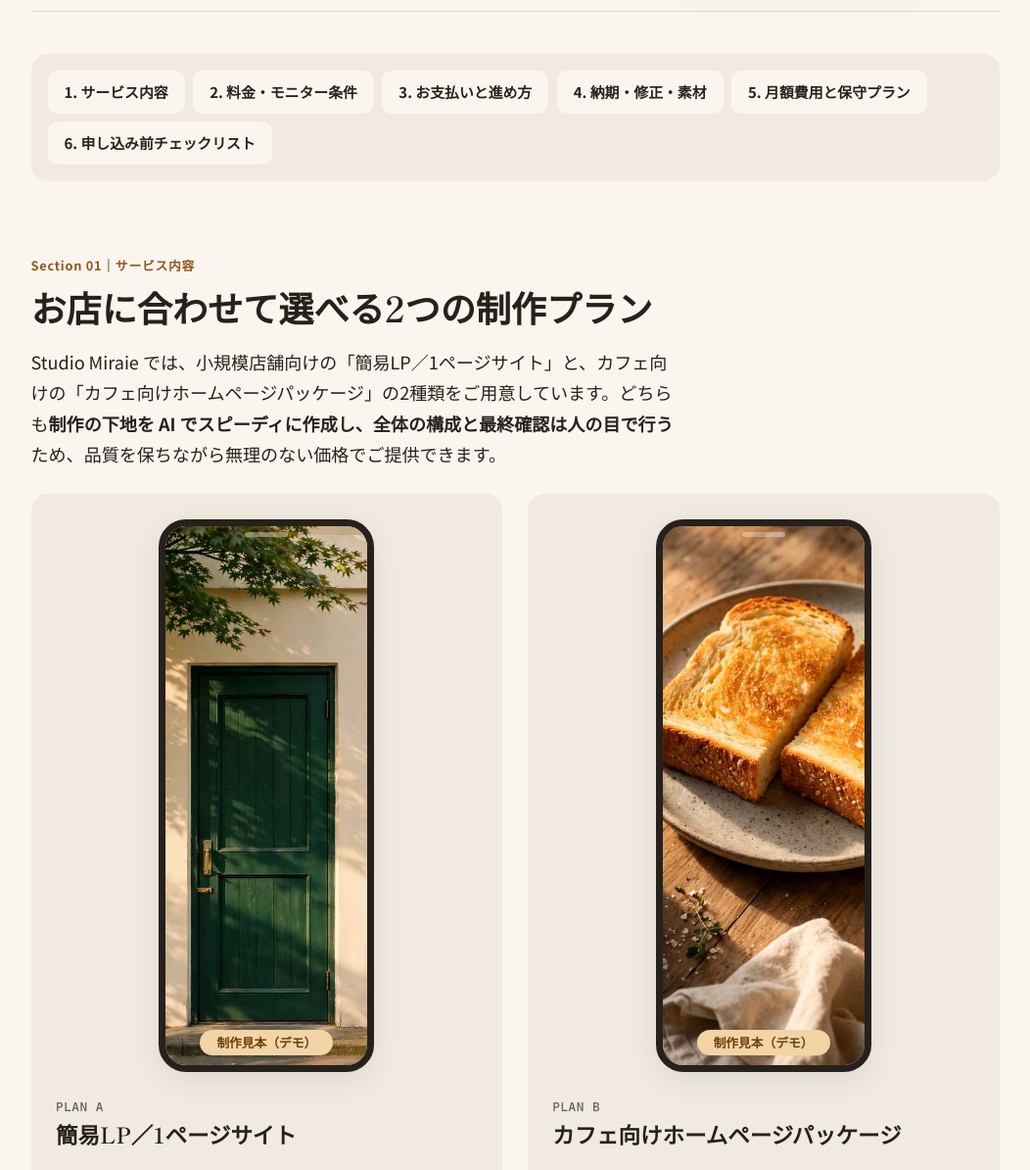
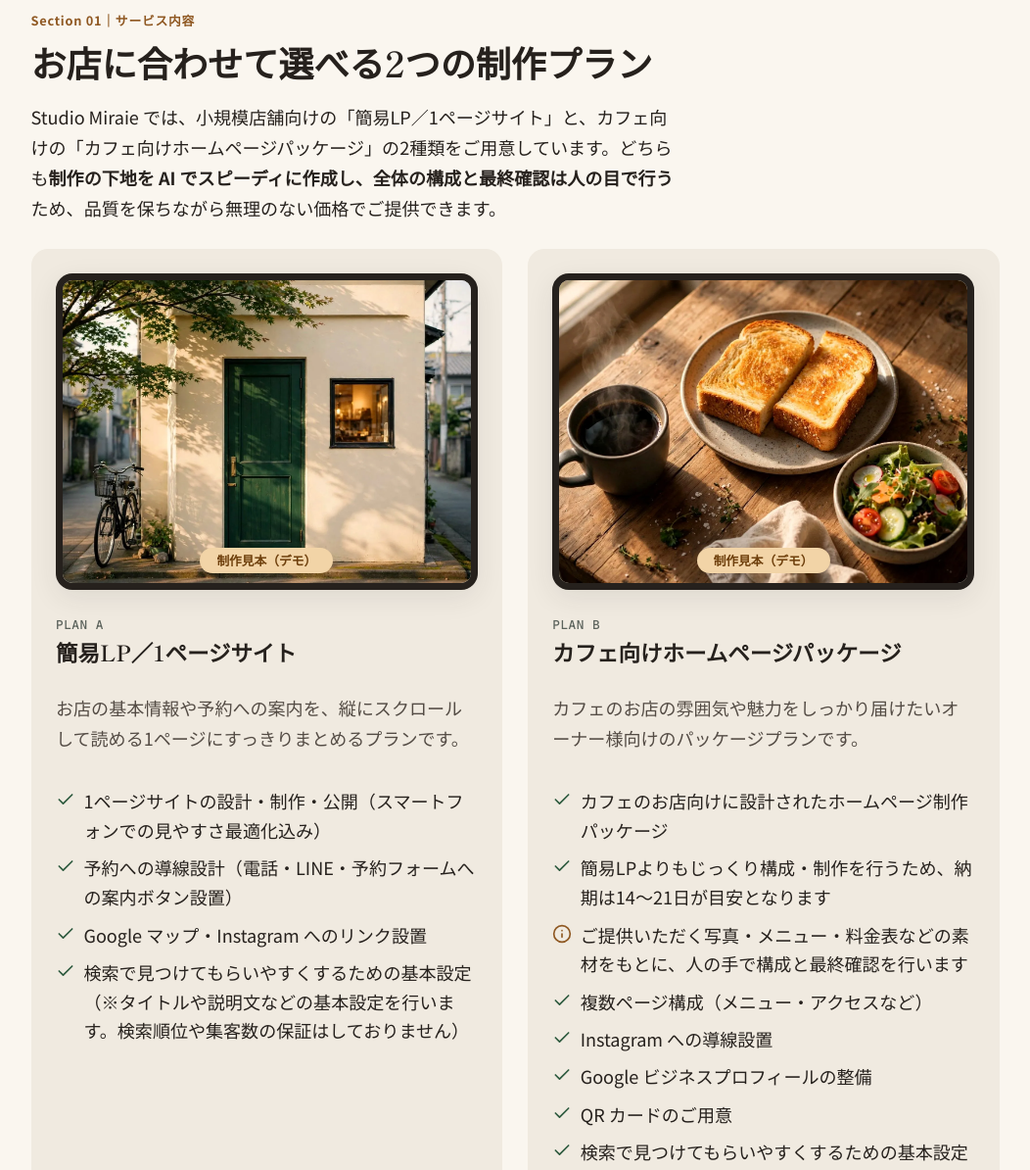
Before and after one commit to pousan/notebook-explainer-preview, a plain HTML site: page index.html in a window 1280 px wide. Shown: the part 937-2131 px from the top of the page at 98% size, without its empty margins (114-1166 px from the left). Drawn offline with nearby package versions, Linux system fonts and the light colour scheme.

Commit message:
Fix image proportions: hero mockup 3/4 with height cap, plan previews to 4/3 frames

```diff
--- a/index.html
+++ b/index.html
@@ -452,7 +452,7 @@
     }
     .hero-cta { display: flex; flex-wrap: wrap; gap: var(--space-sm); margin: var(--space-lg) 0 0; }
     .hero .hero-meta-row { margin-top: var(--space-md); }
-    .hero-visual { display: flex; justify-content: center; }
+    .hero-visual { display: flex; justify-content: center; align-items: center; max-height: 540px; }
     .btn-link { text-decoration: none; }
     .btn-block { width: 100%; }
 
@@ -480,7 +480,7 @@
     .phone-frame img {
       display: block;
       width: 100%;
-      aspect-ratio: 9 / 15;
+      aspect-ratio: 3 / 4;
       object-fit: cover;
       object-position: top;
       background: var(--surface-container);
@@ -499,8 +499,20 @@
       z-index: 2;
     }
     .plan-preview { display: flex; justify-content: center; }
-    .plan-preview .phone-frame { max-width: 220px; }
-    .plan-preview .phone-frame img { aspect-ratio: 4 / 5; }
+    .plan-preview .phone-frame {
+      width: 100%;
+      max-width: none;
+      aspect-ratio: 4 / 3;
+      border-radius: var(--rounded-lg);
+    }
+    .plan-preview .phone-frame::before { display: none; }
+    .plan-preview .phone-frame img {
+      width: 100%;
+      height: 100%;
+      aspect-ratio: auto;
+      object-fit: cover;
+      object-position: center;
+    }
     .card-foot { margin-top: auto; display: grid; gap: var(--space-md); }
 
     /* Pricing */
@@ -799,6 +811,8 @@
     }
 
     @media (max-width: 820px) {
+      .hero-visual { max-height: none; }
+      .hero-visual .phone-frame { width: min(72vw, 280px); max-width: none; margin: 0 auto; }
       .simulator-shell {
         grid-template-columns: 1fr;
       }
```
